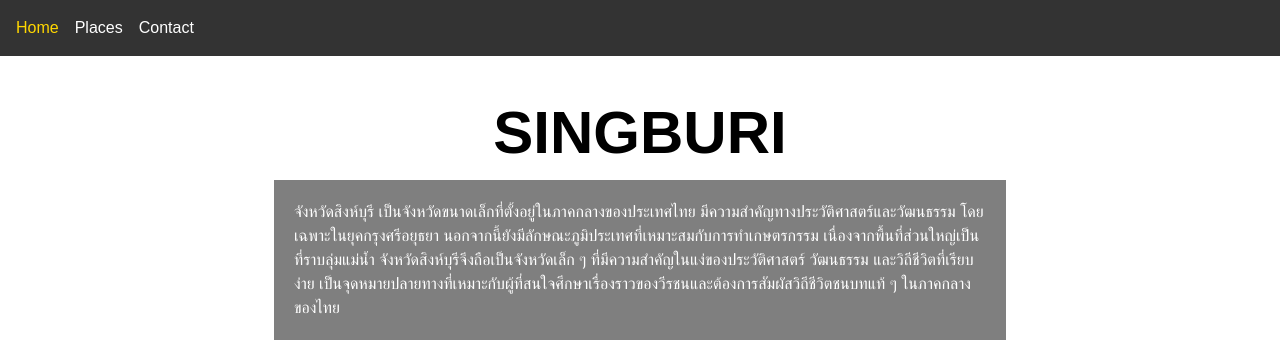
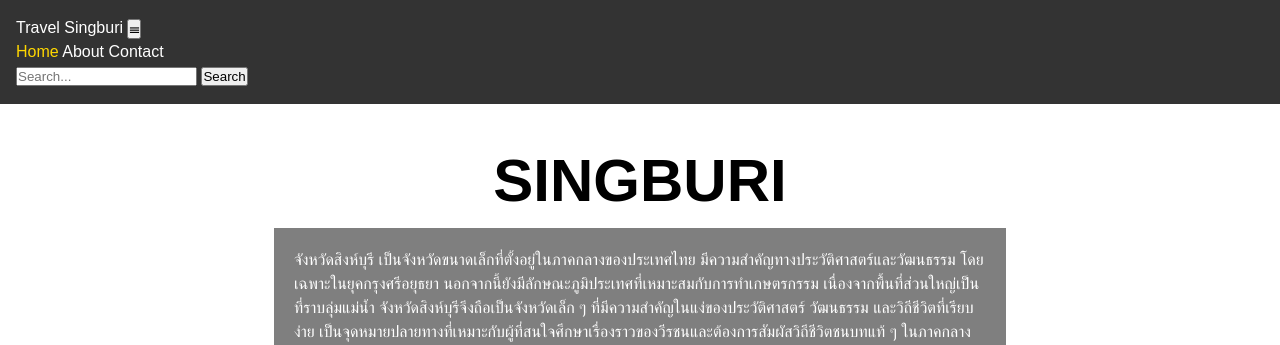
Before and after one commit to anczzwx/Travel-Singburi_bootstrap, a plain HTML site: page index.html in a window 1280 px wide. Shown: the top 345 px of the page. Drawn offline with Linux system fonts and the light colour scheme.

Commit message:
แก้ไข header index

```diff
--- a/index.html
+++ b/index.html
@@ -9,12 +9,18 @@
 <body>
 
     <header class="header">
-        <nav>
-            <ul>
-                <li><a href="index.html" class="active">Home</a></li>
-                <li><a href="places.html">Places</a></li>
-                <li><a href="contact.html">Contact</a></li>
-            </ul>
+        <nav class="navbar">
+            <a class="navbar-brand" href="#">Travel Singburi</a>
+            <button class="navbar-toggler" onclick="toggleMenu()">&#9776;</button>
+            <div class="navbar-menu">
+                <a href="index.html" class="active">Home</a>
+                <a href="places.html">About</a>
+                <a href="contact.html">Contact</a>
+            </div>
+            <div class="search-bar">
+                <input type="text" placeholder="Search...">
+                <button type="button">Search</button>
+            </div>
         </nav>
     </header>
 
```
